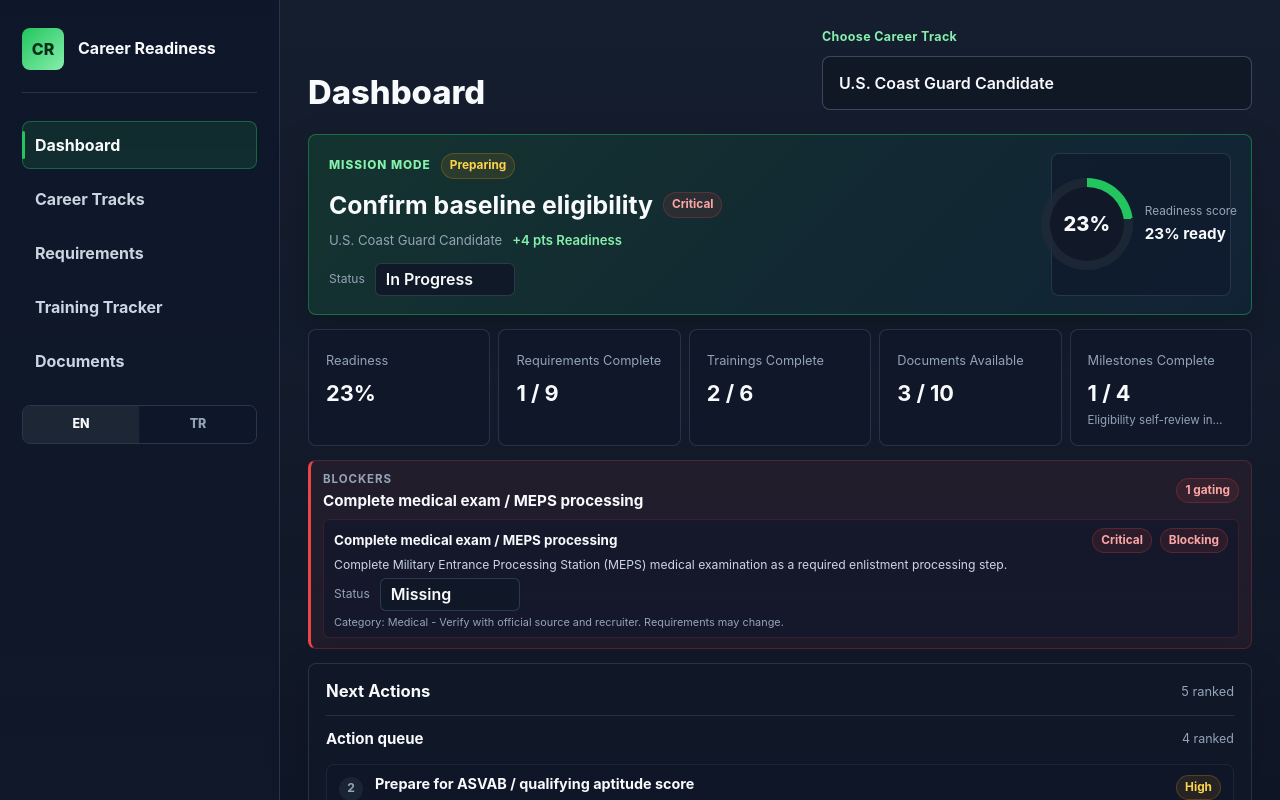
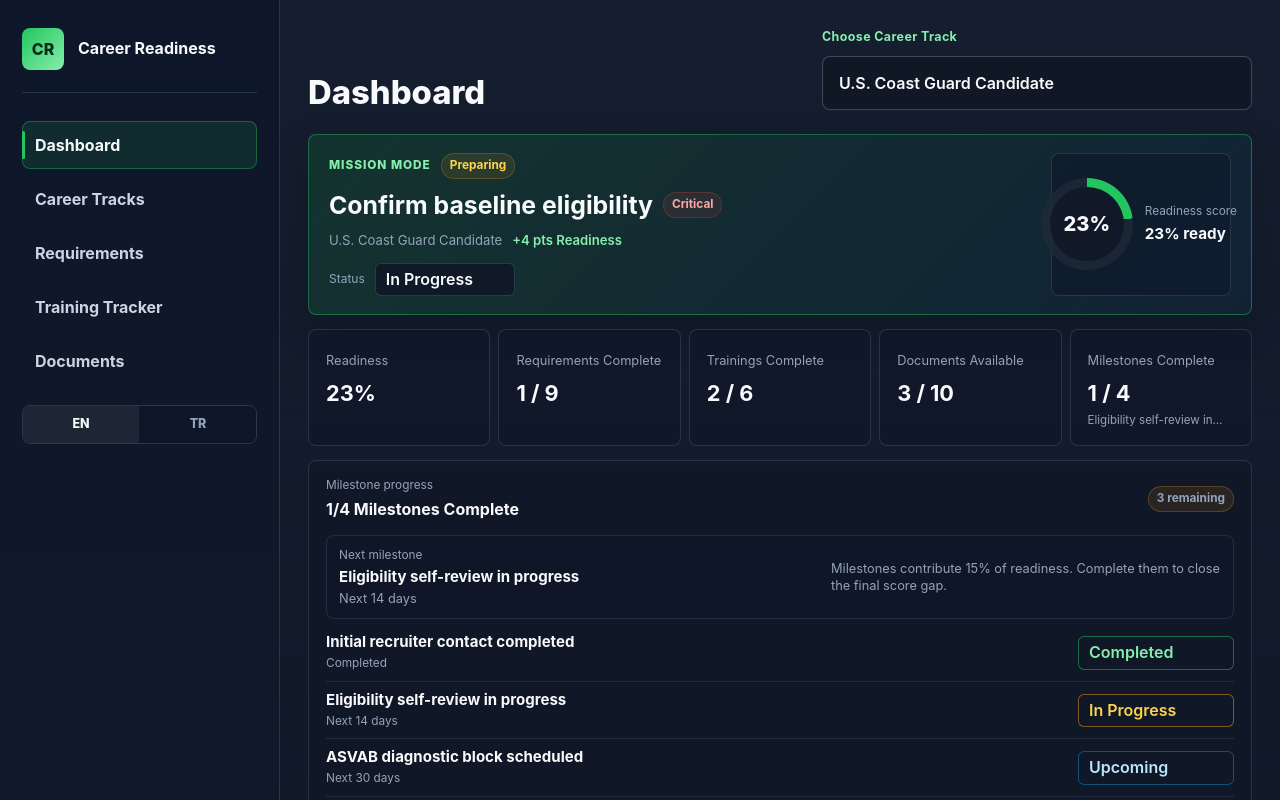
Before and after one commit to omarmanas/career-readiness-platform, a React (Vite) app: page / in a window 1280 px wide. Shown: the top 800 px of the page. Built offline with nearby package versions, Linux system fonts and the light colour scheme.

Commit message:
feat(sprint-35): surface and persist milestone progress

```diff
--- a/src/App.css
+++ b/src/App.css
@@ -658,6 +658,87 @@
   -webkit-line-clamp: 1;
 }
 
+.milestone-progress-panel {
+  background: rgba(17, 24, 39, 0.74);
+  border: 1px solid rgba(51, 65, 85, 0.7);
+  border-radius: 8px;
+  display: grid;
+  gap: 14px;
+  padding: 16px 17px;
+}
+
+.milestone-progress-header,
+.milestone-progress-summary,
+.milestone-row {
+  align-items: center;
+  display: flex;
+  gap: 12px;
+  justify-content: space-between;
+}
+
+.milestone-progress-header > div,
+.milestone-progress-summary > div,
+.milestone-row-main {
+  display: grid;
+  gap: 3px;
+  min-width: 0;
+}
+
+.milestone-progress-header span,
+.milestone-progress-summary span,
+.milestone-row-main span {
+  color: var(--text-muted);
+  font-size: 0.74rem;
+}
+
+.milestone-progress-header h3 {
+  color: var(--text-strong);
+  font-size: 1rem;
+  margin: 0;
+}
+
+.milestone-progress-summary {
+  background: rgba(15, 23, 42, 0.56);
+  border: 1px solid rgba(51, 65, 85, 0.58);
+  border-radius: 8px;
+  padding: 11px 12px;
+}
+
+.milestone-progress-summary strong,
+.milestone-row-main strong {
+  color: var(--text-strong);
+  font-size: 0.94rem;
+  line-height: 1.25;
+}
+
+.milestone-progress-summary p {
+  color: var(--text-muted);
+  font-size: 0.8rem;
+  line-height: 1.35;
+  margin: 0;
+  max-width: 390px;
+}
+
+.milestone-list {
+  display: grid;
+  gap: 8px;
+}
+
+.milestone-row {
+  border-top: 1px solid rgba(51, 65, 85, 0.55);
+  padding-top: 9px;
+}
+
+.milestone-row:first-child {
+  border-top: 0;
+  padding-top: 0;
+}
+
+.milestone-status-control {
+  flex: 0 0 156px;
+  min-width: 156px;
+}
+
 .card-grid {
   grid-template-columns: repeat(3, minmax(0, 1fr));
 }
@@ -2157,6 +2238,11 @@
 .status-control[data-status="Pending"] {
   border-color: rgba(245, 158, 11, 0.5);
   color: #fcd34d;
+}
+
+.status-control[data-status="Upcoming"] {
+  border-color: rgba(14, 165, 233, 0.42);
+  color: #bae6fd;
 }
 
 .status-control[data-status="Needs Review"] {
@@ -2422,6 +2508,28 @@
   }
 
   .analysis-cta-button {
+    width: 100%;
+  }
+
+  .milestone-progress-panel {
+    gap: 12px;
+    padding: 14px;
+  }
+
+  .milestone-progress-header,
+  .milestone-progress-summary,
+  .milestone-row {
+    align-items: stretch;
+    flex-direction: column;
+  }
+
+  .milestone-progress-summary p {
+    max-width: none;
+  }
+
+  .milestone-status-control {
+    flex-basis: auto;
+    min-width: 0;
     width: 100%;
   }
 
--- a/src/App.tsx
+++ b/src/App.tsx
@@ -44,8 +44,13 @@
   const seedTrack =
     careerTracks.find((track) => track.id === selectedTrackId) ?? careerTracks[0]
 
-  const { effectiveTrack, setReqStatus, setTrainStatus, setDocStatus } =
-    useProgress(seedTrack)
+  const {
+    effectiveTrack,
+    setReqStatus,
+    setTrainStatus,
+    setDocStatus,
+    setMilestoneStatus,
+  } = useProgress(seedTrack)
 
   const isInteractive = effectiveTrack.maturity === 'live'
 
@@ -142,6 +147,7 @@
             language={language}
             onReqStatusChange={setReqStatus}
             onDocStatusChange={setDocStatus}
+            onMilestoneStatusChange={setMilestoneStatus}
             onOpenAnalysis={() => setActiveScreen('analysis')}
           />
         )}
--- a/src/components/DashboardView.tsx
+++ b/src/components/DashboardView.tsx
@@ -8,7 +8,13 @@
   getTrackStatusText,
   type Language,
 } from '../i18n'
-import type { CareerTrack, DocumentStatus, Priority, RequirementStatus } from '../types'
+import type {
+  CareerTrack,
+  DocumentStatus,
+  Priority,
+  RequirementStatus,
+  TrackMilestone,
+} from '../types'
 import {
   documentTone,
   priorityTone,
@@ -31,6 +37,10 @@
   language: Language
   onReqStatusChange: (itemId: string, status: RequirementStatus) => void
   onDocStatusChange: (itemId: string, status: DocumentStatus) => void
+  onMilestoneStatusChange: (
+    itemId: string,
+    status: TrackMilestone['status'],
+  ) => void
   onOpenAnalysis: () => void
 }
 
@@ -52,16 +62,40 @@
   'Expired',
 ]
 
+const MILESTONE_STATUSES: TrackMilestone['status'][] = [
+  'Completed',
+  'In Progress',
+  'Upcoming',
+]
+
+function getMilestoneStatusText(
+  language: Language,
+  status: TrackMilestone['status'],
+) {
+  if (status === 'Upcoming') return getText(language, 'upcoming')
+  return getStatusText(language, status)
+}
+
+function getMilestoneTone(status: TrackMilestone['status']) {
+  if (status === 'Completed') return 'success'
+  if (status === 'In Progress') return 'warning'
+  return 'info'
+}
+
 export function DashboardView({
   selectedTrack,
   isInteractive,
   language,
   onReqStatusChange,
   onDocStatusChange,
+  onMilestoneStatusChange,
   onOpenAnalysis,
 }: DashboardViewProps) {
   const readinessScore = calculateReadinessScore(selectedTrack)
   const nextMilestone = getNextMilestone(selectedTrack.milestones)
+  const completedMilestones = getCompletedMilestoneCount(selectedTrack.milestones)
+  const totalMilestones = selectedTrack.milestones.length
+  const remainingMilestones = Math.max(0, totalMilestones - completedMilestones)
   const { nextActions } = getRecommendationSet(selectedTrack, 5, language)
   const missionAction = nextActions[0]
   const missionPriority = missionAction?.reason.priorityLevel as Priority | undefined
@@ -232,6 +266,71 @@
         </article>
       </section>
 
+      <article className="milestone-progress-panel">
+        <div className="milestone-progress-header">
+          <div>
+            <span>{getText(language, 'milestoneProgress')}</span>
+            <h3>
+              {completedMilestones}/{totalMilestones}{' '}
+              {getText(language, 'milestonesComplete')}
+            </h3>
+          </div>
+          <Badge
+            label={`${remainingMilestones} ${getText(language, 'remainingMilestones')}`}
+            tone={remainingMilestones === 0 ? 'success' : 'warning'}
+          />
+        </div>
+
+        <div className="milestone-progress-summary">
+          <div>
+            <span>{getText(language, 'nextMilestone')}</span>
+            <strong>
+              {nextMilestone?.title ?? getText(language, 'noUpcomingMilestone')}
+            </strong>
+            {nextMilestone && <p>{nextMilestone.targetDateLabel}</p>}
+          </div>
+          <p>{getText(language, 'milestonesAffectScore')}</p>
+        </div>
+
+        <div className="milestone-list">
+          {selectedTrack.milestones.map((milestone) => (
+            <div className="milestone-row" key={milestone.id}>
+              <div className="milestone-row-main">
+                <strong>{milestone.title}</strong>
+                <span>{milestone.targetDateLabel}</span>
+              </div>
+              {isInteractive ? (
+                <select
+                  className="status-control milestone-status-control"
+                  data-status={milestone.status}
+                  value={milestone.status}
+                  onChange={(e) =>
+                    onMilestoneStatusChange(
+                      milestone.id,
+                      e.target.value as TrackMilestone['status'],
+                    )
+                  }
+                  aria-label={`${getText(language, 'milestoneStatus')}: ${
+                    milestone.title
+                  }`}
+                >
+                  {MILESTONE_STATUSES.map((status) => (
+                    <option key={status} value={status}>
+                      {getMilestoneStatusText(language, status)}
+                    </option>
+                  ))}
+                </select>
+              ) : (
+                <Badge
+                  label={getMilestoneStatusText(language, milestone.status)}
+                  tone={getMilestoneTone(milestone.status)}
+                />
+              )}
+            </div>
+          ))}
+        </div>
+      </article>
+
       <ActionCenterPanel
         selectedTrack={selectedTrack}
         isInteractive={isInteractive}
--- a/src/hooks/useProgress.ts
+++ b/src/hooks/useProgress.ts
@@ -3,6 +3,7 @@
   CareerTrack,
   DocumentStatus,
   RequirementStatus,
+  TrackMilestone,
   TrainingStatus,
 } from '../types'
 import {
@@ -10,6 +11,7 @@
   emptyOverrides,
   loadOverrides,
   withDocumentStatus,
+  withMilestoneStatus,
   withRequirementStatus,
   withTrainingStatus,
   type ProgressOverrides,
@@ -21,6 +23,7 @@
   setReqStatus: (itemId: string, status: RequirementStatus) => void
   setTrainStatus: (itemId: string, status: TrainingStatus) => void
   setDocStatus: (itemId: string, status: DocumentStatus) => void
+  setMilestoneStatus: (itemId: string, status: TrackMilestone['status']) => void
   resetOverrides: () => void
 }
 
@@ -70,6 +73,8 @@
       commit(withTrainingStatus(seedTrack.id, overrides, itemId, status)),
     setDocStatus: (itemId, status) =>
       commit(withDocumentStatus(seedTrack.id, overrides, itemId, status)),
+    setMilestoneStatus: (itemId, status) =>
+      commit(withMilestoneStatus(seedTrack.id, overrides, itemId, status)),
     resetOverrides: () => {
       commit(emptyOverrides())
       try {
--- a/src/i18n/en.ts
+++ b/src/i18n/en.ts
@@ -67,6 +67,7 @@
   notStarted: 'Not Started',
   missing: 'Missing',
   pending: 'Pending',
+  upcoming: 'Upcoming',
   verified: 'Verified',
   planned: 'Planned',
   needsReview: 'Needs Review',
@@ -83,6 +84,12 @@
   weightedModel: 'Weighted model',
   weight: 'weight',
   noUpcomingMilestone: 'No upcoming milestone',
+  milestoneProgress: 'Milestone progress',
+  nextMilestone: 'Next milestone',
+  remainingMilestones: 'remaining',
+  milestonesAffectScore:
+    'Milestones contribute 15% of readiness. Complete them to close the final score gap.',
+  milestoneStatus: 'Milestone status',
   readinessWeighting: 'Readiness weighting',
   readinessCategories: 'Readiness categories',
   calculatedScoring: 'Calculated scoring',
--- a/src/i18n/tr.ts
+++ b/src/i18n/tr.ts
@@ -69,6 +69,7 @@
   notStarted: 'Başlanmadı',
   missing: 'Eksik',
   pending: 'Beklemede',
+  upcoming: 'Yaklaşan',
   verified: 'Doğrulandı',
   planned: 'Planlandı',
   needsReview: 'İnceleme gerekli',
@@ -85,6 +86,12 @@
   weightedModel: 'Ağırlıklı model',
   weight: 'ağırlık',
   noUpcomingMilestone: 'Yaklaşan kilometre taşı yok',
+  milestoneProgress: 'Kilometre taşı ilerlemesi',
+  nextMilestone: 'Sonraki kilometre taşı',
+  remainingMilestones: 'kalan',
+  milestonesAffectScore:
+    'Kilometre taşları hazırlık puanının %15ini oluşturur. Son puan açığını kapatmak için tamamlayın.',
+  milestoneStatus: 'Kilometre taşı durumu',
   readinessWeighting: 'Hazırlık ağırlığı',
   readinessCategories: 'Hazırlık kategorileri',
   calculatedScoring: 'Hesaplanan puanlama',
--- a/src/utils/progressStore.ts
+++ b/src/utils/progressStore.ts
@@ -22,6 +22,7 @@
   CareerTrack,
   DocumentStatus,
   RequirementStatus,
+  TrackMilestone,
   TrainingStatus,
 } from '../types'
 
@@ -31,6 +32,7 @@
   requirements: Record<string, RequirementStatus>
   trainings: Record<string, TrainingStatus>
   documents: Record<string, DocumentStatus>
+  milestones?: Record<string, TrackMilestone['status']>
 }
 
 // ── Key helpers ───────────────────────────────────────────────────────────
@@ -40,7 +42,7 @@
 }
 
 export function emptyOverrides(): ProgressOverrides {
-  return { requirements: {}, trainings: {}, documents: {} }
+  return { requirements: {}, trainings: {}, documents: {}, milestones: {} }
 }
 
 // ── Load / save ───────────────────────────────────────────────────────────
@@ -54,6 +56,8 @@
       requirements: (parsed.requirements as Record<string, RequirementStatus>) ?? {},
       trainings: (parsed.trainings as Record<string, TrainingStatus>) ?? {},
       documents: (parsed.documents as Record<string, DocumentStatus>) ?? {},
+      milestones:
+        (parsed.milestones as Record<string, TrackMilestone['status']>) ?? {},
     }
   } catch {
     return emptyOverrides()
@@ -112,6 +116,20 @@
   return next
 }
 
+export function withMilestoneStatus(
+  trackId: string,
+  current: ProgressOverrides,
+  itemId: string,
+  status: TrackMilestone['status'],
+): ProgressOverrides {
+  const next: ProgressOverrides = {
+    ...current,
+    milestones: { ...(current.milestones ?? {}), [itemId]: status },
+  }
+  saveOverrides(trackId, next)
+  return next
+}
+
 // ── Apply overrides to a track (returns a new object; seed is never mutated) ──
 
 export function applyOverrides(
@@ -132,5 +150,9 @@
       ...d,
       status: overrides.documents[d.id] ?? d.status,
     })),
+    milestones: track.milestones.map((m) => ({
+      ...m,
+      status: overrides.milestones?.[m.id] ?? m.status,
+    })),
   }
 }
```
